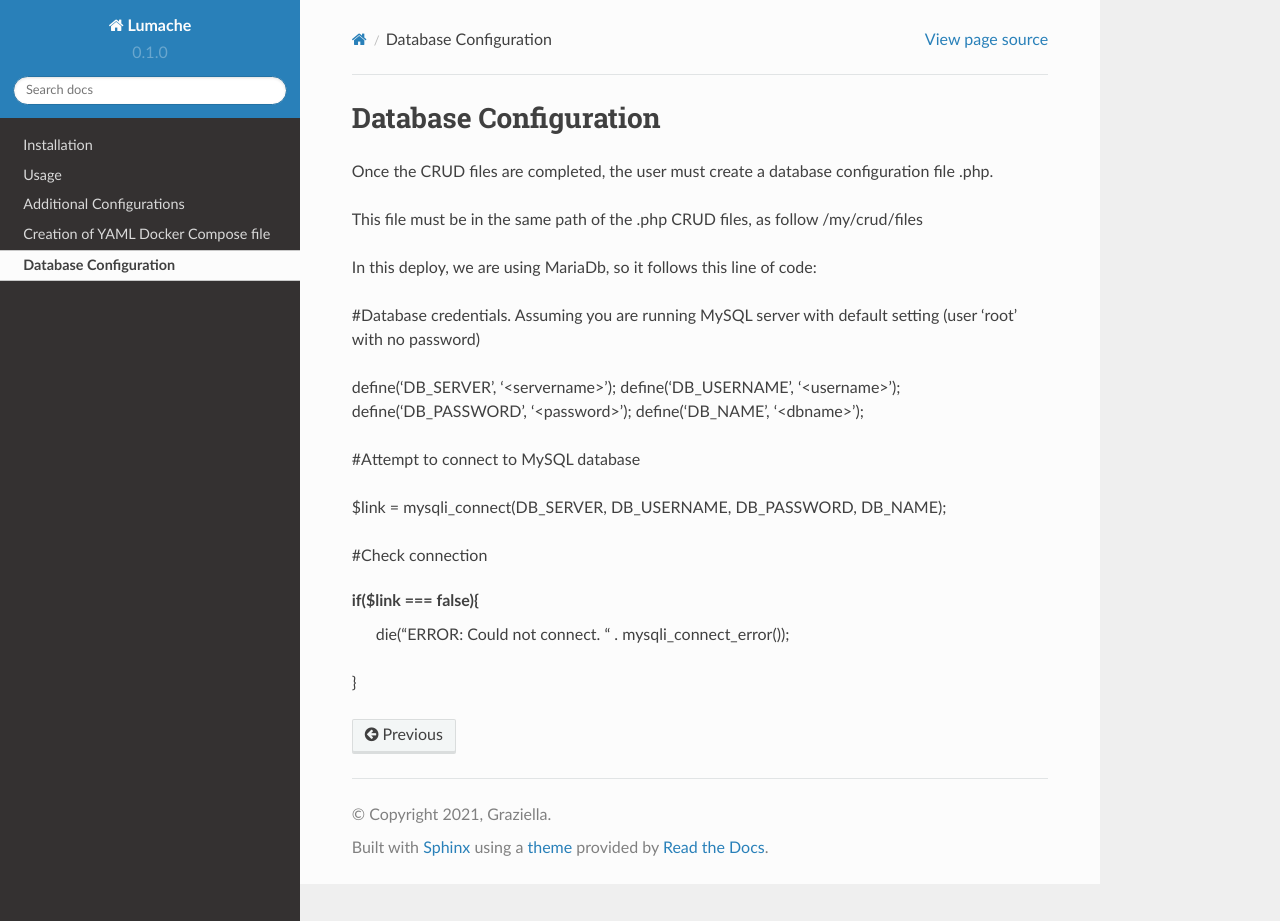
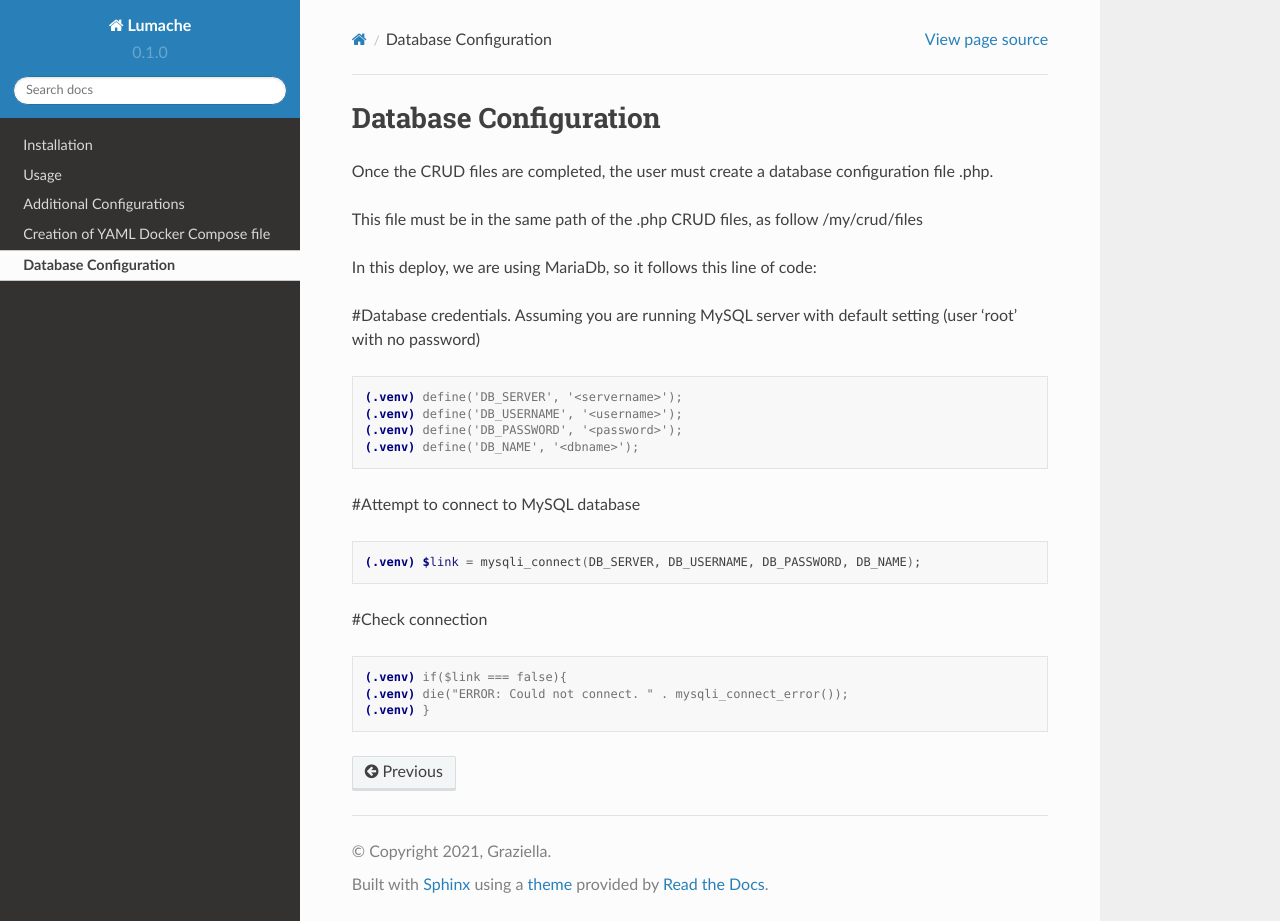
Before and after one commit to beatrizamante/docker-crud-devops, a Sphinx documentation site: the page built from docs/source/dbconfig.rst, in a window 1280 px wide and 921 px high. Built offline with Sphinx 7.4.7 and the Read the Docs theme 2.0.0, drawn with Linux system fonts in a browser that asks for light colours.

Commit message:
Update dbconfig.rst

```diff
--- a/docs/source/dbconfig.rst
+++ b/docs/source/dbconfig.rst
@@ -11,17 +11,23 @@ In this deploy, we are using MariaDb, so it follows this line of code:
 #Database credentials. Assuming you are running MySQL
 server with default setting (user 'root' with no password)
 
-define('DB_SERVER', '<servername>');
-define('DB_USERNAME', '<username>');
-define('DB_PASSWORD', '<password>');
-define('DB_NAME', '<dbname>');
+.. code-block:: console
+
+   (.venv) define('DB_SERVER', '<servername>');
+   (.venv) define('DB_USERNAME', '<username>');
+   (.venv) define('DB_PASSWORD', '<password>');
+   (.venv) define('DB_NAME', '<dbname>');
 
 #Attempt to connect to MySQL database
 
-$link = mysqli_connect(DB_SERVER, DB_USERNAME, DB_PASSWORD, DB_NAME);
+.. code-block:: console
+
+   (.venv) $link = mysqli_connect(DB_SERVER, DB_USERNAME, DB_PASSWORD, DB_NAME);
 
 #Check connection
 
-if($link === false){
-    die("ERROR: Could not connect. " . mysqli_connect_error());
-}
+.. code-block:: console
+
+   (.venv) if($link === false){
+   (.venv) die("ERROR: Could not connect. " . mysqli_connect_error());
+   (.venv) }
```
